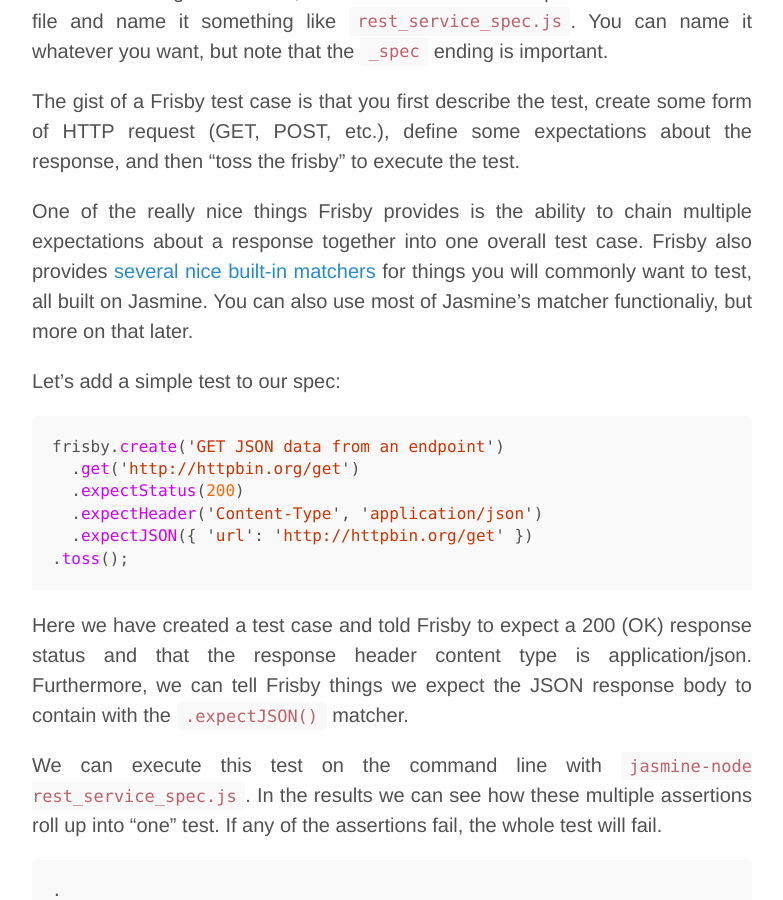
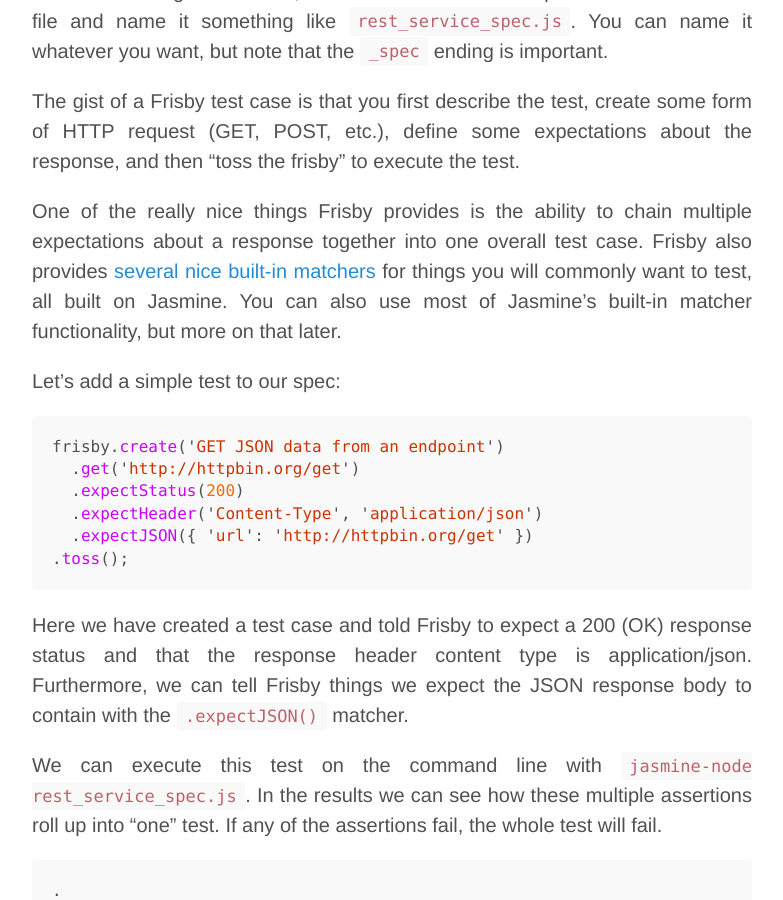
Before and after one commit to ptmccarthy/ptmccarthy.github.io, a Jekyll site: the page built from _posts/2014-06-28-rest-testing-with-frisby.md, in a window 1280 px wide and 900 px high, scrolled down 1532 px. Shown: the whole window, without its empty margins (248-1031 px from the left). Built offline with Jekyll 4.4.1, drawn with Linux system fonts in a browser that asks for light colours; Markdown is read by kramdown in place of the engine named in the settings.

Commit message:
Fix typo

```diff
--- a/_posts/2014-06-28-rest-testing-with-frisby.md
+++ b/_posts/2014-06-28-rest-testing-with-frisby.md
@@ -37,7 +37,7 @@ Like most testing frameworks, test cases are defined in spec files. Create a new
 
 The gist of a Frisby test case is that you first describe the test, create some form of HTTP request (GET, POST, etc.), define some expectations about the response, and then "toss the frisby" to execute the test.
 
-One of the really nice things Frisby provides is the ability to chain multiple expectations about a response together into one overall test case. Frisby also provides [several nice built-in matchers](http://frisbyjs.com/docs/api/) for things you will commonly want to test, all built on Jasmine. You can also use most of Jasmine's matcher functionaliy, but more on that later.
+One of the really nice things Frisby provides is the ability to chain multiple expectations about a response together into one overall test case. Frisby also provides [several nice built-in matchers](http://frisbyjs.com/docs/api/) for things you will commonly want to test, all built on Jasmine. You can also use most of Jasmine's built-in matcher functionality, but more on that later.
 
 Let's add a simple test to our spec:
 
```
